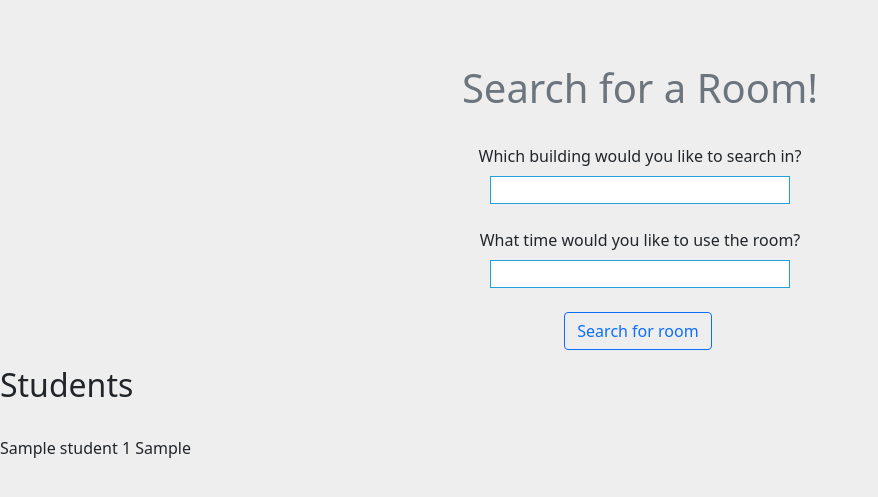
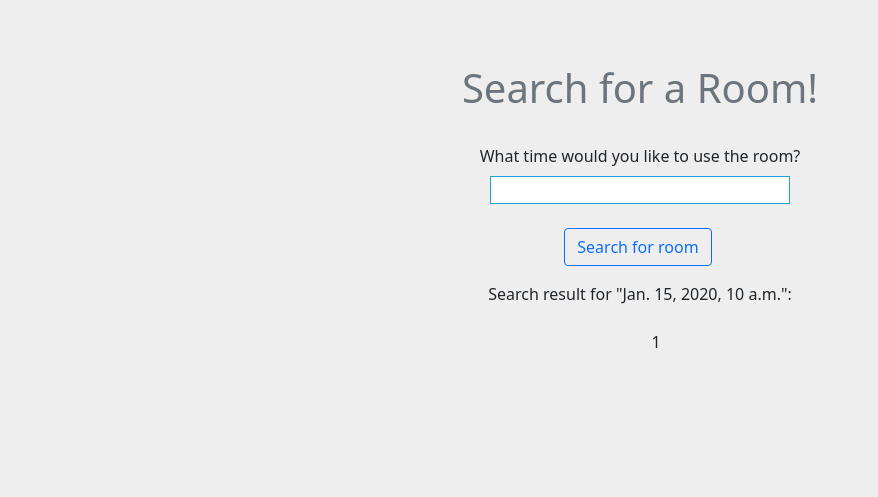
Before and after one commit to EricTianyuWang/RoomFinderWebApp, a Django app: template finder/templates/finder/index.html in a window 1280 px wide. Shown: the top 497 px of the page, without its empty margins (0-878 px from the left). Run offline with Django 3.2, Linux system fonts and the light colour scheme; the template is opened without the code that fills it: most values are stand-ins (such as "Sample title", 1, 10 or a date in 2020); some libraries are stand-ins or nearby versions.

Commit message:
able to search times

```diff
--- a/finder/forms.py
+++ b/finder/forms.py
@@ -1,4 +1,5 @@
 from django import forms
+#from .models import Dweet
 
-class NameForm(forms.Form):
-    your_name = forms.CharField(label='Your name', max_length=100)
+class DweetForm(forms.Form):
+    body = forms.CharField(label='building_time', required=True)
--- a/finder/templates/finder/index.html
+++ b/finder/templates/finder/index.html
@@ -37,41 +37,30 @@
       <form method="post">
           {% csrf_token %}
           <br>
-          <label for="building_name">Which building would you like to search in?</label>
+          <label> What time would you like to use the room?</label>
           <br>
-          <input id="building_name" type="text" name="buidling_name" style="width:300px">
-          <br><br>
-          <label for="building_time">What time would you like to use the room?</label>
-          <br>
-          <input id="building_time" type="text" name="buidling_time" style="width:300px">
+          <input type="text" name="time_searched" style="width:300px">
           <br><br>
           <button type="submit" class="btn btn-outline-primary mr-1">
               Search for room
           </button>
       </form>
   </div>
-  <!-- <div class="container text-center">
-    {% if rooms %}
+  <div class="container text-center">
+    {% if not user_clicked_search %}
+      <div>
+        Search result for "{{ time_searched }}":
+      </div>
       <ol>
         <link rel="stylesheet" href="https://cdnjs.cloudflare.com/ajax/libs/font-awesome/4.7.0/css/font-awesome.min.css">
-      {% for room in rooms %}
+        {% for d in data %}
         <br>
-          {{ room }}
+            {{ d.room_number }}
         {% endfor %}
       </ol>
     {% else %}
         <h2>Sorry, no rooms found.</h2>
     {% endif %}
-
-  </div> -->
-  <h2>Students</h2>
-  <p>
-    {% for student in students %}
-      <br>
-          {{ student }}
-          {{ student.student_id }}
-          {{ student.student_fname }}
-    {% endfor %}
-  </p>
+  </div>
   </body>
   </html>
```
Also changed, not shown: finder/views.py (+34 -5 lines), db.sqlite3 (deleted). Lines whose indentation alone changed are shown as unchanged.
